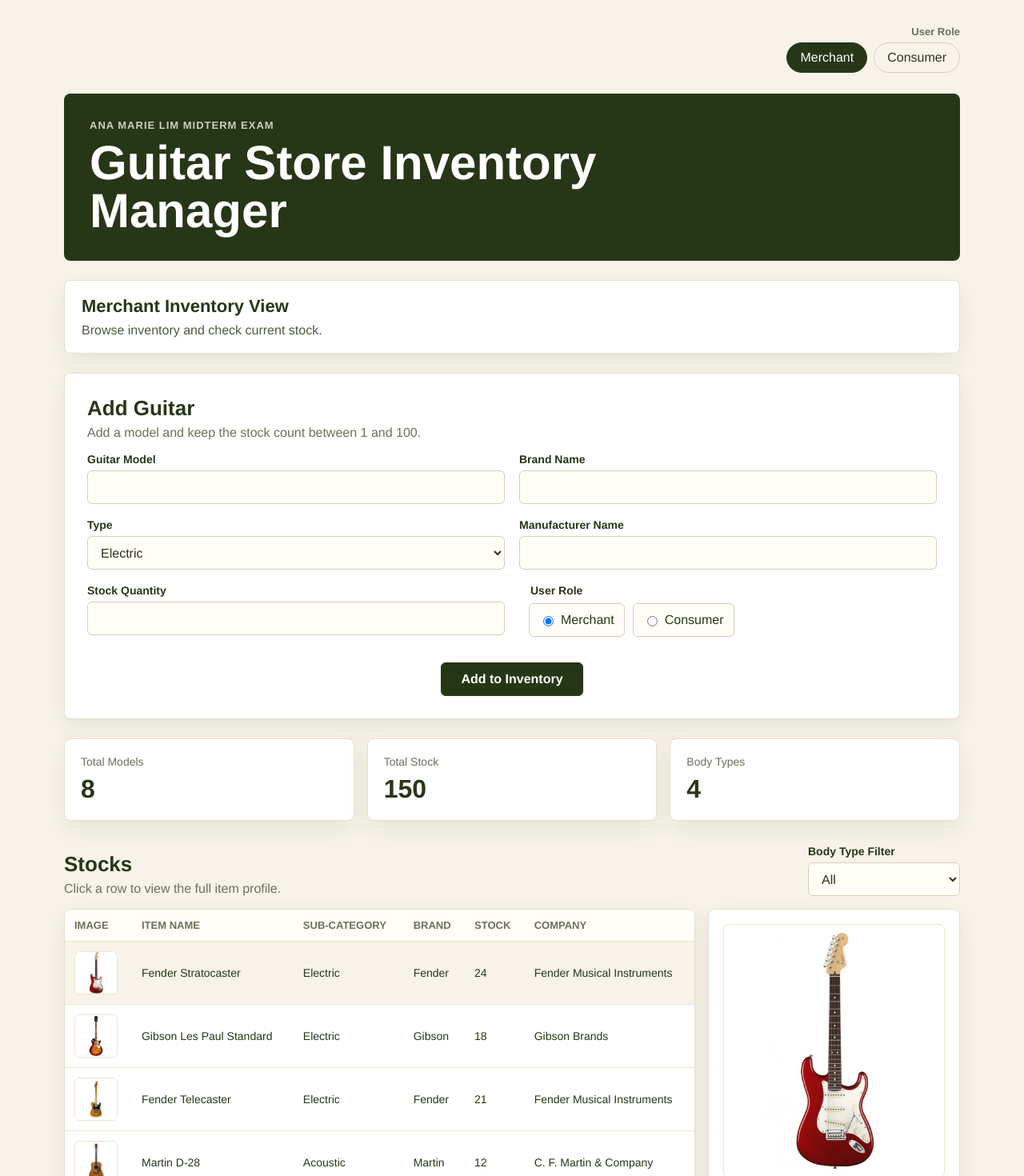
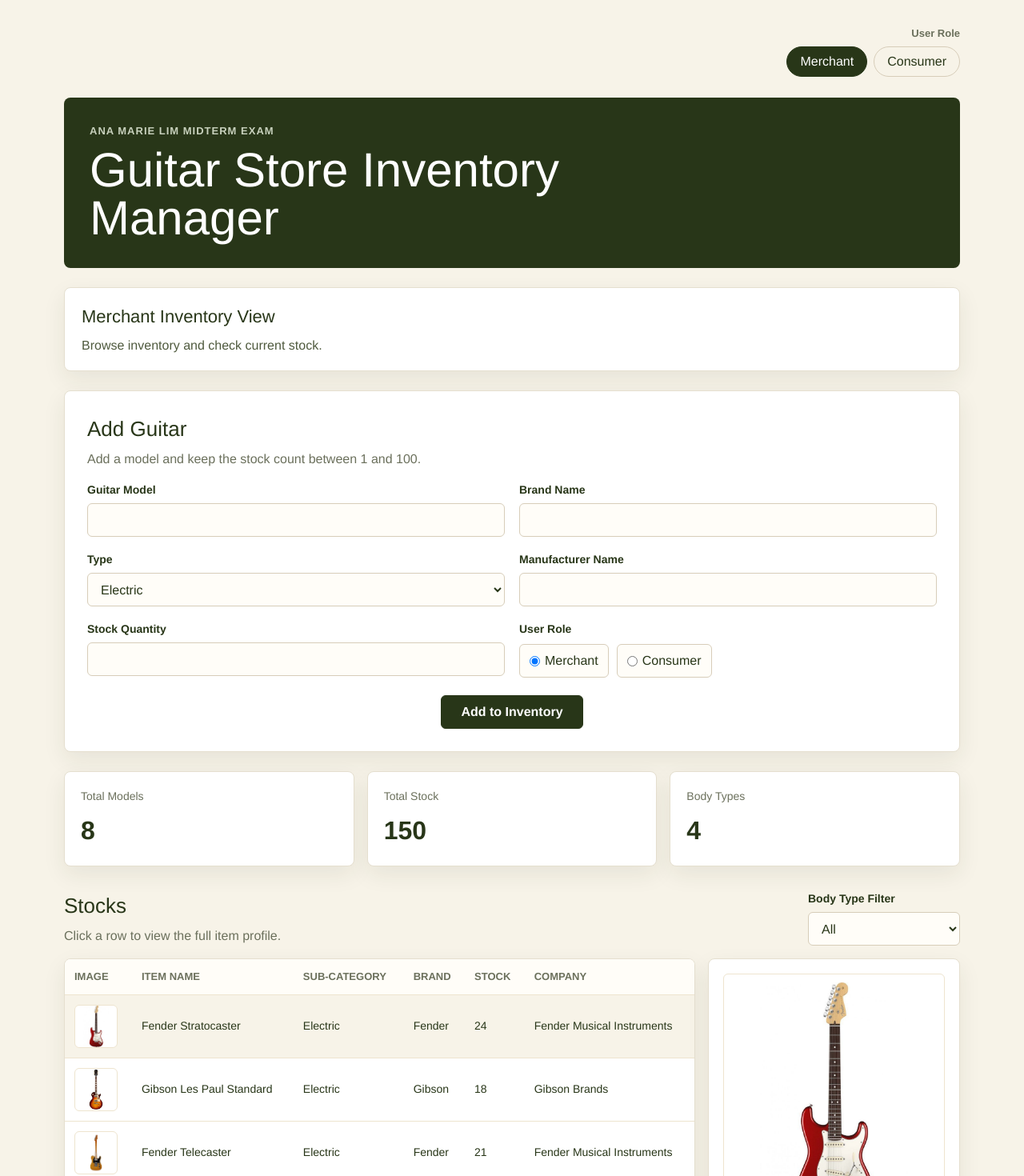
Before and after one commit to leeh3li0s/Advance-Web-Midterms, a React (Vite) app: page / in a window 1280 px wide. Shown: the top 1470 px of the page at 80% size. Built offline with nearby package versions, Linux system fonts and the light colour scheme.

Commit message:
Modifed Tailwind properties

```diff
--- a/package.json
+++ b/package.json
@@ -17,6 +17,7 @@
   },
   "devDependencies": {
     "@eslint/js": "^10.0.1",
+    "@tailwindcss/vite": "^4.3.3",
     "@types/react": "^19.2.18",
     "@types/react-dom": "^19.2.4",
     "@vitejs/plugin-react": "^6.1.0",
@@ -24,6 +25,7 @@
     "eslint-plugin-react-hooks": "^7.1.1",
     "eslint-plugin-react-refresh": "^0.5.4",
     "globals": "^17.11.0",
+    "tailwindcss": "^4.3.3",
     "vite": "^8.2.2"
   }
 }
--- a/src/App.jsx
+++ b/src/App.jsx
@@ -271,8 +271,8 @@ function App() {
   }
 
   return (
-    <main className="app">
-      <div className="role-control">
+    <main className="app mx-auto min-h-screen">
+      <div className="role-control pb-2">
         <span>User Role</span>
         <div className="role-buttons">
           <button
@@ -291,23 +291,32 @@ function App() {
           </button>
         </div>
       </div>
-      <section className="hero-section">
+      <section className="hero-section rounded-[8px]">
         <div>
           <p className="eyebrow">ANA MARIE LIM MIDTERM EXAM</p>
           <h1>Guitar Store Inventory Manager</h1>
         </div>
       </section>
 
-      <section className="role-panel" aria-label="Store settings">
+      <section
+        className="role-panel rounded-[8px] bg-white"
+        aria-label="Store settings"
+      >
         <div>
 
           {userRole === 'Merchant' ? (
-            <section className="role-view" aria-label="Merchant Inventory View">
+            <section
+              className="role-view rounded-[8px]"
+              aria-label="Merchant Inventory View"
+            >
               <h2>Merchant Inventory View</h2>
               <p>Browse inventory and check current stock.</p>
             </section>
           ) : (
-            <section className="role-view" aria-label="Consumer Shopping View">
+            <section
+              className="role-view rounded-[8px]"
+              aria-label="Consumer Shopping View"
+            >
               <h2>Consumer Shopping View</h2>
               <p>
                 Browse available guitars and compare body types before choosing
@@ -319,7 +328,10 @@ function App() {
       </section>
 
       {userRole === 'Merchant' && (
-        <section className="form-section" aria-labelledby="form-title">
+        <section
+          className="form-section rounded-[8px] bg-white"
+          aria-labelledby="form-title"
+        >
           <div className="section-heading">
             <div>
               <h2 id="form-title">Add Guitar</h2>
@@ -327,7 +339,11 @@ function App() {
             </div>
           </div>
 
-          <form className="inventory-form" onSubmit={handleSubmit} noValidate>
+          <form
+            className="inventory-form grid"
+            onSubmit={handleSubmit}
+            noValidate
+          >
             <div className="form-field">
               <label htmlFor="model">Guitar Model</label>
               <input
@@ -422,22 +438,22 @@ function App() {
         </section>
       )}
 
-      <section className="stats-grid" aria-label="Inventory overview">
-        <article className="stat-card">
+      <section className="stats-grid grid" aria-label="Inventory overview">
+        <article className="stat-card rounded-[8px] bg-white">
           <span>Total Models</span>
           <strong>{guitars.length}</strong>
         </article>
-        <article className="stat-card">
+        <article className="stat-card rounded-[8px] bg-white">
           <span>Total Stock</span>
           <strong>{totalStock}</strong>
         </article>
-        <article className="stat-card">
+        <article className="stat-card rounded-[8px] bg-white">
           <span>Body Types</span>
           <strong>{bodyTypeCount}</strong>
         </article>
       </section>
 
-      <section className="section-block" aria-labelledby="inventory-title">
+      <section className="section-block mt-[30px]" aria-labelledby="inventory-title">
         <div className="section-heading">
           <div>
             <h2 id="inventory-title">Stocks</h2>
@@ -459,8 +475,8 @@ function App() {
           </label>
         </div>
 
-        <div className="registry-layout">
-          <div className="table-card">
+        <div className="registry-layout grid">
+          <div className="table-card rounded-[8px] bg-white">
             <table>
               <thead>
                 {table.getHeaderGroups().map((headerGroup) => (
@@ -535,7 +551,7 @@ function App() {
           </div>
 
           {activeItem && (
-            <article className="active-card">
+            <article className="active-card rounded-[8px] bg-white">
               {activeItem.image ? (
                 <img
                   className="guitar-image"
--- a/src/index.css
+++ b/src/index.css
@@ -1,3 +1,5 @@
+@import "tailwindcss";
+
 :root {
   font-family:
     Inter, ui-sans-serif, system-ui, -apple-system, BlinkMacSystemFont, 'Segoe UI',
--- a/vite.config.js
+++ b/vite.config.js
@@ -1,7 +1,8 @@
 import react from '@vitejs/plugin-react'
+import tailwindcss from '@tailwindcss/vite'
 import { defineConfig } from 'vite'
 
 // https://vite.dev/config/
 export default defineConfig({
-  plugins: [react()],
+  plugins: [react(), tailwindcss()],
 })
```
Also changed, not shown: 2 other files (tests, documents, lock files or other folders).
